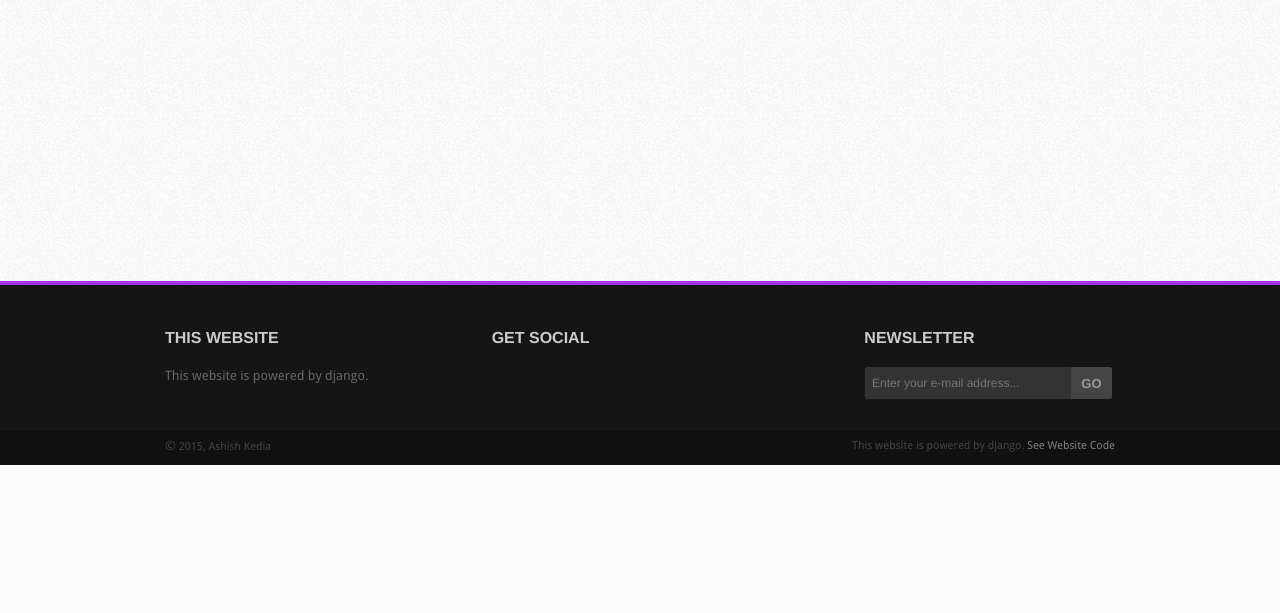
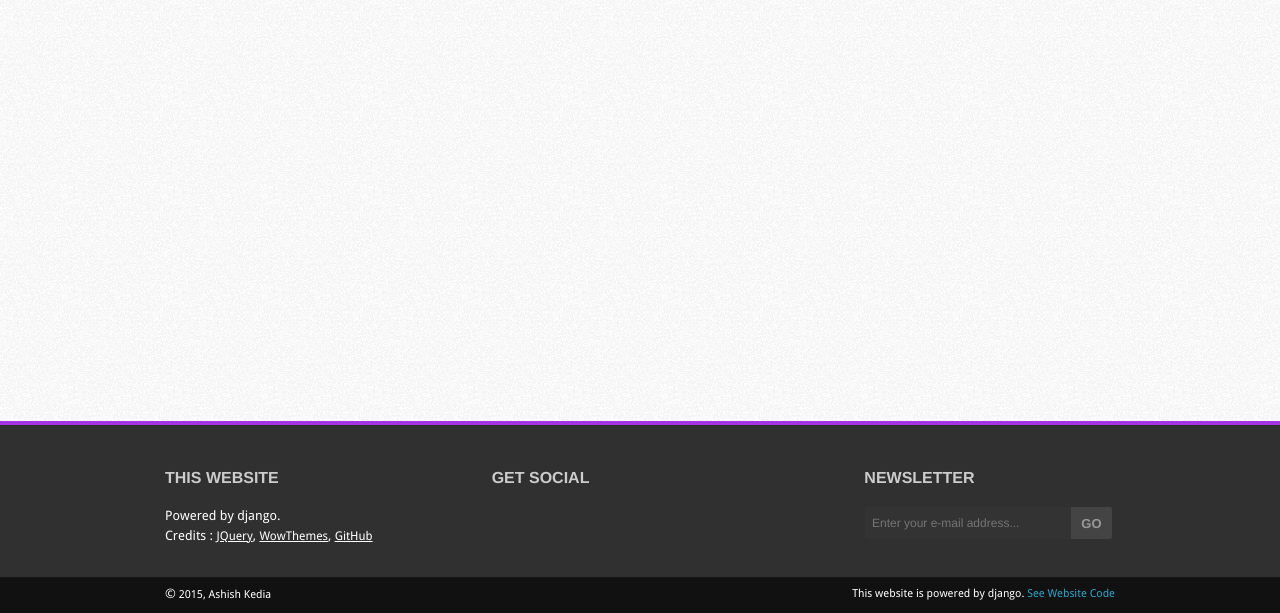
Before and after one commit to ashish1294/PersonalWebsite, a Django app: page /blog/ in a window 1280 px wide. Shown: the part 537-1150 px from the top of the page. Before the commit the page ends 1002 px from the top, so only its background shows below. Run offline with Django 3.2, Linux system fonts and the light colour scheme.

Commit message:
Added Icon To website, Added new todos

```diff
--- a/mysite/files/css/style.css
+++ b/mysite/files/css/style.css
@@ -791,8 +791,9 @@ a:focus { outline: none }
 #testimonials blockquote {  font-family: Georgia, "Times New Roman", Times, serif; font-style: italic; color: #808080; display: block; }
 #testimonials blockquote p { margin: 0 !important; padding: 5px!important; }
 #testimonials blockquote cite { font-style: normal; display: block; text-transform: uppercase; font-weight: bold; font-style: italic; padding-left: 5px; margin-top: 10px; }
-#footer { background: #151515; color: #666; padding: 30px 0; margin-top: 36px; }
-#footer a { color: #666; font-size: 12px; }
+#footer { background: #303030; color: #fff; padding: 30px 0; margin-top: 36px; }
+#footer a { color: #fff; font-size: 12px; text-decoration: underline;}
+#footer a:hover {text-decoration: none;}
 #footer h1 { font-size: 16px; color: #ccc; margin-bottom: 20px; }
 .newsmargin { margin-left: 46px }
 #footer .button { box-shadow: none; width: auto; nowhitespace: afterproperty; background: #444; color: #999; cursor: pointer; display: inline-block; font-family: "Helvetica Neue", "Helvetica", Helvetica, Arial, sans-serif; font-size: 13px; font-weight: bold; line-height: 1; margin: 0; outline: none; padding: 10px 10px 11px; position: relative; text-align: center; text-decoration: none; -webkit-transition: background-color 0.15s ease-in-out; -moz-transition: background-color 0.15s ease-in-out; -o-transition: background-color 0.15s ease-in-out; transition: background-color 0.15s ease-in-out; }
--- a/mysite/templates/base.html
+++ b/mysite/templates/base.html
@@ -11,6 +11,7 @@
     {%block head%}{%endblock%}
     <link rel="stylesheet" type="text/css" href="{% static 'css/skins/pink.css' %}">
     <link rel="stylesheet" type="text/css" href="{% static 'css/responsive.css' %}">
+    <link rel="icon" type="image/png" href="{% static 'images/face.png' %}">
 </head>
 <body background="{% static 'images/bg.png' %}">
     <!-- HIDDEN PANEL
@@ -86,7 +87,9 @@
         </p>
         <div class="four columns">
             <h1>THIS WEBSITE</h1>
-             This website is powered by django.
+             Powered by django. <br/>
+             Credits : <a href="https://jquery.com/">JQuery</a>, <a href="http://www.wowthemes.net/">WowThemes</a>, <a href="https://github.com/">GitHub</a>
+
         </div>
         <div class="four columns">
             <h1>GET SOCIAL</h1>
@@ -119,13 +122,13 @@
         </div>
         </footer>
     </div>
-    <div class="copyright" style="bottom: 0;">
+    <div class="copyright" style="bottom: 0; color: white;">
         <div class="row">
             <div class="six columns">
-                 &copy;<span class="small"> 2015, Ashish Kedia</span>
+                 &copy;<span class="small" style="color: white;"> 2015, Ashish Kedia</span>
             </div>
             <div class="six columns">
-                <span class="small floatright">This website is powered by django. <a href="http://www.github.com/ashish1294/PersonalWebsite" style="color: grey;">See Website Code</a></span>
+                <span class="small floatright" style="color: white;">This website is powered by django. <a href="http://www.github.com/ashish1294/PersonalWebsite" class="">See Website Code</a></span>
             </div>
         </div>
     </div>
--- a/mysite/templates/blog.html
+++ b/mysite/templates/blog.html
@@ -19,5 +19,5 @@
         Coming Soon!
     </h1> <br/>
     <h3 class="subheader">Keep Watching this space for updates!</h3> <br />
-    <h3 class="subheader"><a href="/">Click Here</a> to head home.</h3> <br/> <br/> <br/> <br/> <br/> <br/> <br/> <br/> <br/> <br/> <br/> <br/> <br/> <br/> <br/> <br/> <br/> <br/>
+    <h3 class="subheader"><a href="/">Click Here</a> to head home.</h3> <br/> <br/> <br/> <br/> <br/> <br/> <br/> <br/> <br/> <br/> <br/> <br/> <br/> <br/> <br/> <br/> <br/> <br/> <br/> <br/> <br/> <br/> <br/> <br/> <br/>
 {% endblock %}
--- a/todo.txt
+++ b/todo.txt
@@ -6,3 +6,4 @@ Add Blog Page
 Add About me Page
 Change Footer
 Add Globsyn Certificates
+Add Links for Google Maps in Contact Page
```
